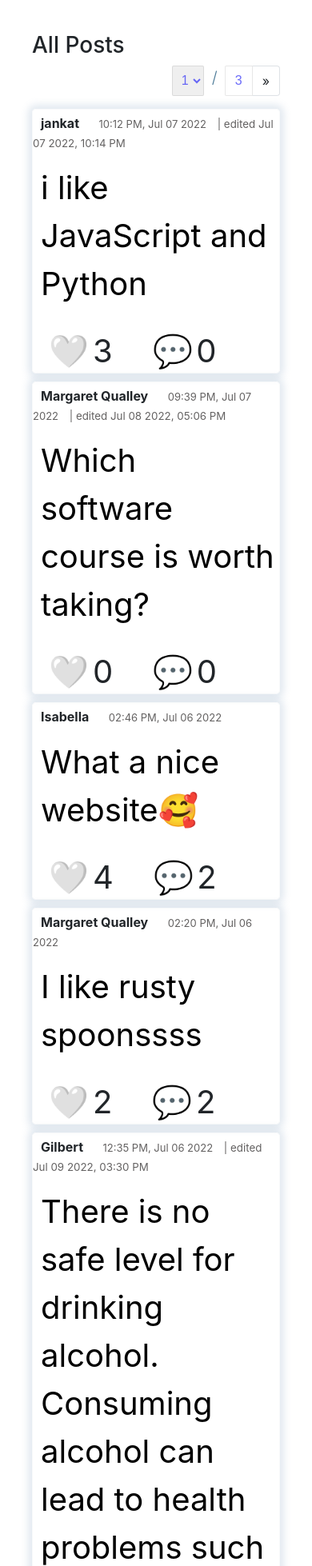
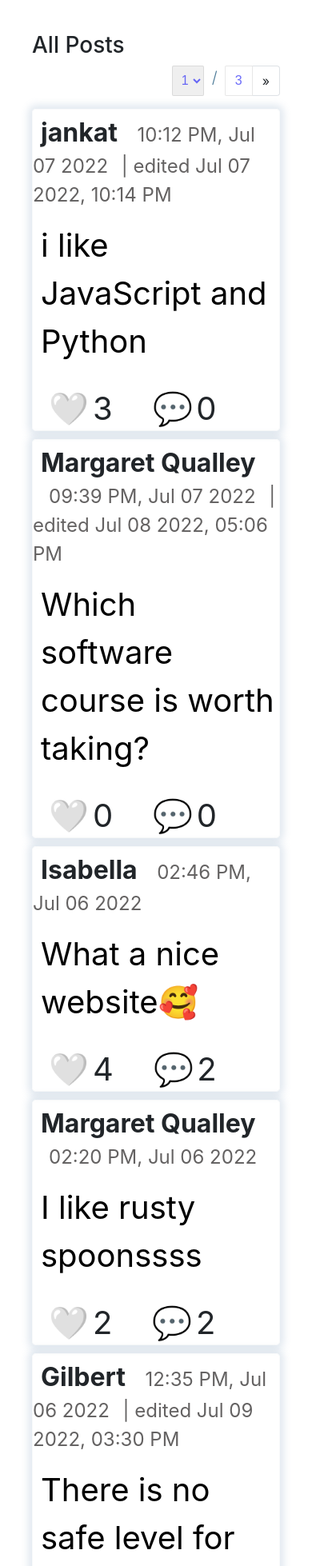
Before and after one commit to jankat11/network, a Django app: page / in a window 390 px wide. Shown: the part 136-2094 px from the top of the page at 80% size. Run offline with Django 3.2, Linux system fonts and the light colour scheme; data comes from the database, SQL or seed files in the repository; some libraries are stand-ins or nearby versions.

Commit message:
Update styles.css

```diff
--- a/network/static/network/styles.css
+++ b/network/static/network/styles.css
@@ -58,6 +58,15 @@
     font-weight: 400;
 }
 
+@media (max-width: 1000px) { .postOwner {
+    font-size: xx-large
+    }
+}
+@media (max-width: 1000px) { .postDate, .postClock{
+    font-size: x-large
+    }
+}
+
 @media (max-width: 1000px) { .postContent {
     font-size: 40px;
     }
@@ -89,7 +98,6 @@
     left: 80px;
     }
 }
-
 
 
 .heart, .comment {
```
